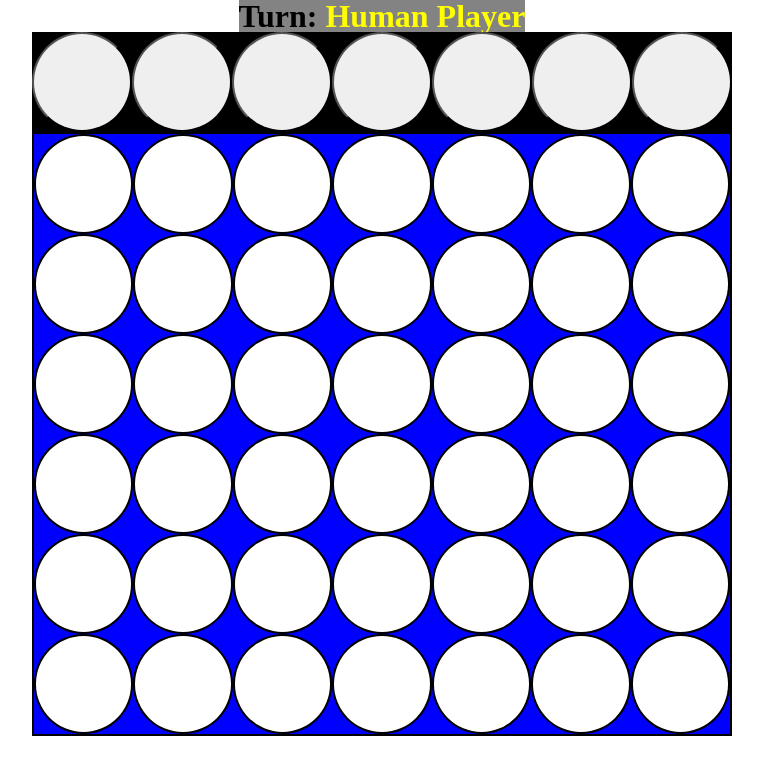
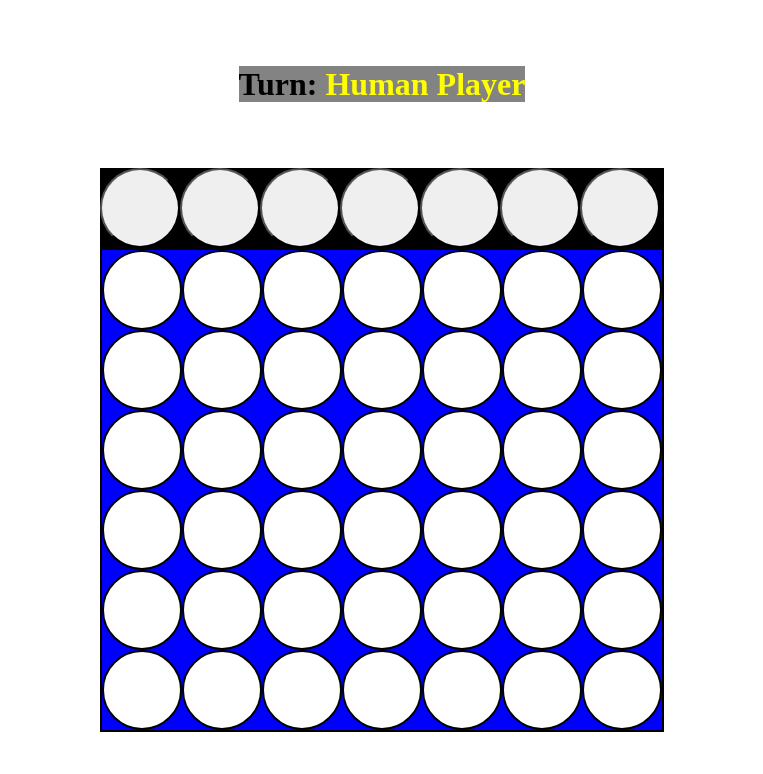
Before and after one commit to nathanieldcooke/connect_4_mini_project, a plain HTML site: page index.html in a window 1280 px wide. Both pictures are taken after a click on the button "Start". Shown: the whole page, without its empty margins (258-1021 px from the left). Drawn offline with Linux system fonts and the light colour scheme.

```diff
--- a/javascript/board.js
+++ b/javascript/board.js
@@ -15,7 +15,6 @@
 
 
     dropPiece(board, idx, currPlayer, row = 5) {
-        // console.log(`Row ${row}, Col ${idx}`)
         if (!board[row][idx]) {
             board[row][idx] = currPlayer
             return row
--- a/javascript/game.js
+++ b/javascript/game.js
@@ -24,18 +24,16 @@
     }
 
     async playTurn() {
-        // console.log(this.currPlayer)
         this.updateTurn()
         if (this.currPlayer === 'red') {
             this.dropperControllerArr.forEach(button => {
                 button.disabled = true
                 button.classList.remove('active')
             })
-            // await new Promise(_r => setTimeout(_r, 2000));
+            await new Promise(_r => setTimeout(_r, 2000));
             this.computerPlayer.makeMove(this)
         } else {
             this.dropperControllerArr.forEach((button, i) => {
-                // console.log(this.board.board[0])
                 if (!this.board.board[0][i]) {
                     button.disabled = false
                     button.classList.add('active')
--- a/stylesheets/board.css
+++ b/stylesheets/board.css
@@ -62,7 +62,7 @@
     flex-direction: column;
     justify-content: space-evenly;
     align-items: center;
-    height: 90vh;
+    height: 100vh;
 }
 
 #status-div {
@@ -107,7 +107,7 @@
 
 #board {
     border: 2px solid black;
-    width: 700px;
+    /* width: 700px; */
     background-color: blue;
 }
 
@@ -117,8 +117,8 @@
 }
 
 .spot {
-    height: 100px;
-    width: 100px;
+    height: 10vh;
+    width: 10vh;
     border: 2px solid black;
     border-radius: 50%;
     background-color: white;
@@ -126,8 +126,8 @@
 
 
 .dropper-button {
-    width: 100px;
-    height: 100px;
+    width: 10vh;
+    height: 10vh;
     border-radius: 50%;
 }
 
```
Also changed, not shown: img/connect4.png (added), img/minimax.png (added), img/moveTree.png (added), 1 other file.
